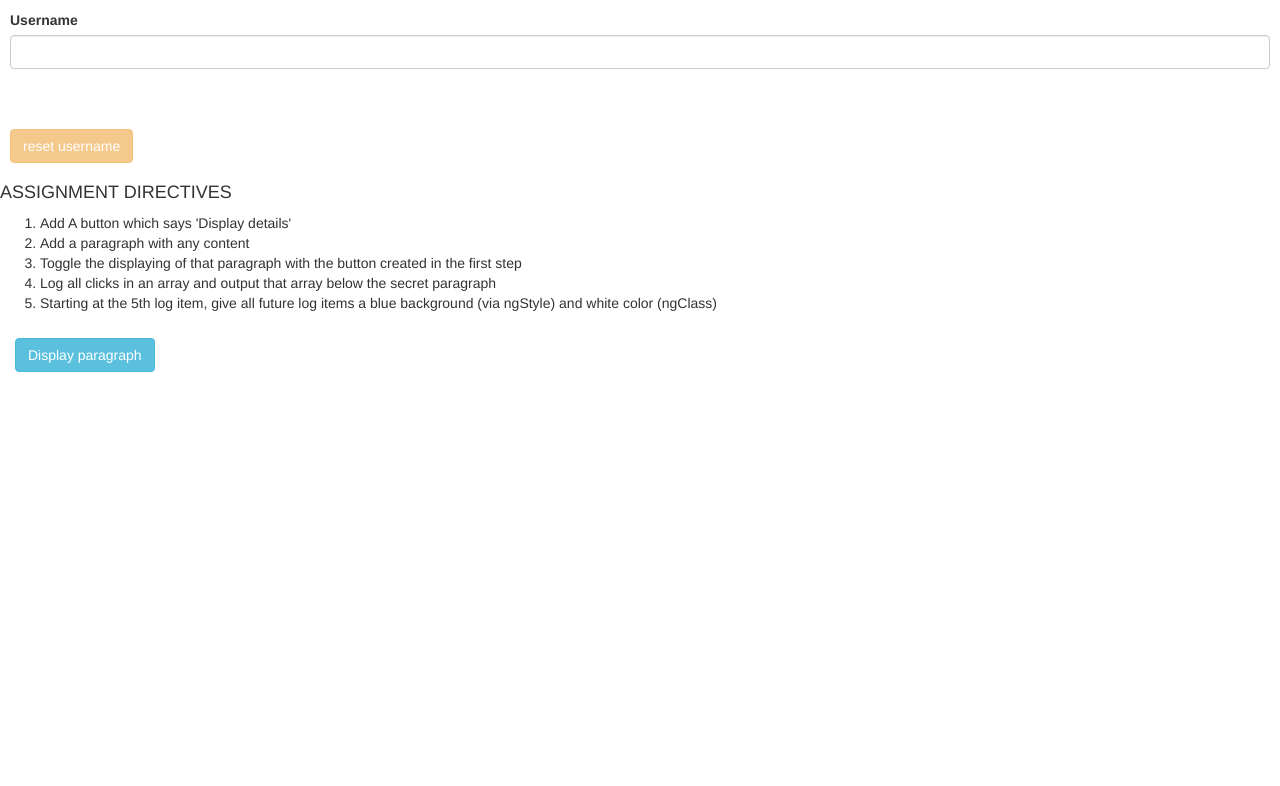
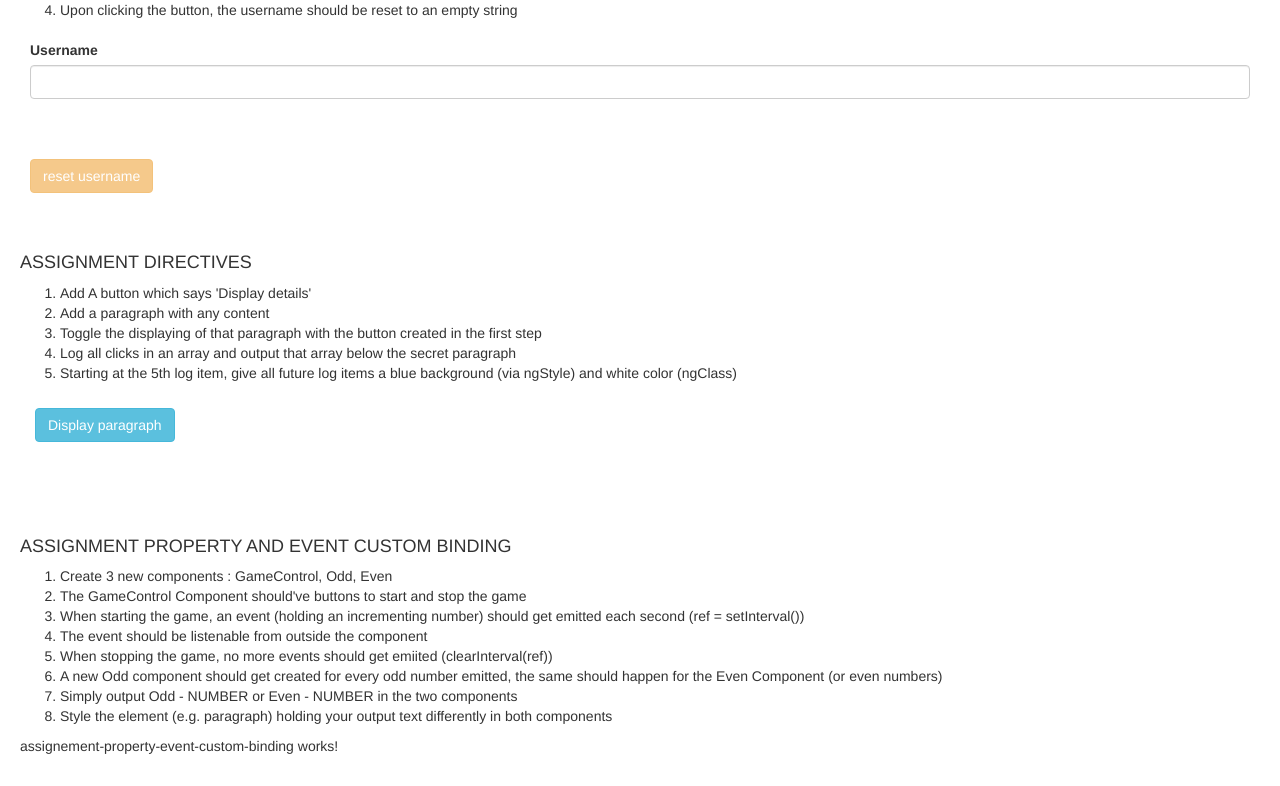
Before and after one commit to ii02735/learnAngular, an Angular app in the folder my-first-app/: page / in a window 1280 px wide. Shown: the part 895-1681 px from the top of the page. Before the commit the page ends 1312 px from the top, so only its background shows below. Built offline with nearby package versions, Linux system fonts and the light colour scheme.

Commit message:
[ANGULAR] Assignements WIP

```diff
--- a/my-first-app/src/app/app.component.css
+++ b/my-first-app/src/app/app.component.css
@@ -4,3 +4,7 @@
     display: block;
     margin: 20px;
 }
+
+.assignement {
+    padding: 20px;
+}
--- a/my-first-app/src/app/app.component.html
+++ b/my-first-app/src/app/app.component.html
@@ -8,6 +8,7 @@
 <div class="app-input-component"></div>
 <div class="app-input-component"></div>
 
+<div class="assignement">
     <h4>ASSIGNMENT DATABINDING</h4>
     <ol>
         <li>Add an input which updates a property ('username') with two-way-binding</li>
@@ -17,6 +18,9 @@
     </ol>
 
     <app-assignement-databinding></app-assignement-databinding>
+</div>
+
+<div class="assignement">
 
     <h4>ASSIGNMENT DIRECTIVES</h4>
     <ol>
@@ -28,3 +32,18 @@
     </ol>
 
     <app-assignement-directives></app-assignement-directives>
+</div>
+<div class="assignement">
+    <h4>ASSIGNMENT PROPERTY AND EVENT CUSTOM BINDING</h4>
+    <ol>
+        <li>Create 3 new components : GameControl, Odd, Even</li>
+        <li>The GameControl Component should've buttons to start and stop the game</li>
+        <li>When starting the game, an event (holding an incrementing number) should get emitted each second (ref = setInterval())</li>
+        <li>The event should be listenable from outside the component</li>
+        <li>When stopping the game, no more events should get emiited (clearInterval(ref))</li>
+        <li>A new Odd component should get created for every odd number emitted, the same should happen for the Even Component (or even numbers)</li>
+        <li>Simply output Odd - NUMBER or Even - NUMBER in the two components</li>
+        <li>Style the element (e.g. paragraph) holding your output text differently in both components</li>
+    </ol>
+    <app-assignement-property-event-custom-binding></app-assignement-property-event-custom-binding>
+</div>
--- a/my-first-app/src/app/app.module.ts
+++ b/my-first-app/src/app/app.module.ts
@@ -8,6 +8,7 @@ import { InputComponent } from './input/input.component';
 import { FormsModule } from '@angular/forms';
 import { AssignementDatabindingComponent } from './assignement-databinding/assignement-databinding.component';
 import { AssignementDirectivesComponent } from './assignement-directives/assignement-directives.component';
+import { AssignementPropertyEventCustomBindingComponent } from './assignement-property-event-custom-binding/assignement-property-event-custom-binding.component';
 
 @NgModule({
   declarations: [
@@ -16,7 +17,8 @@ import { AssignementDirectivesComponent } from './assignement-directives/assigne
     SecondComponentComponent,
     InputComponent,
     AssignementDatabindingComponent,
-    AssignementDirectivesComponent
+    AssignementDirectivesComponent,
+    AssignementPropertyEventCustomBindingComponent
   ],
   imports: [
     BrowserModule,
--- /dev/null
+++ b/my-first-app/src/app/assignement-property-event-custom-binding/assignement-property-event-custom-binding.component.html
@@ -0,0 +1 @@
+<p>assignement-property-event-custom-binding works!</p>
--- /dev/null
+++ b/my-first-app/src/app/assignement-property-event-custom-binding/assignement-property-event-custom-binding.component.ts
@@ -0,0 +1,15 @@
+import { Component, OnInit } from '@angular/core';
+
+@Component({
+  selector: 'app-assignement-property-event-custom-binding',
+  templateUrl: './assignement-property-event-custom-binding.component.html',
+  styleUrls: ['./assignement-property-event-custom-binding.component.css']
+})
+export class AssignementPropertyEventCustomBindingComponent implements OnInit {
+
+  constructor() { }
+
+  ngOnInit(): void {
+  }
+
+}
```
Also changed, not shown: my-first-app/src/app/assignement-property-event-custom-binding/assignement-property-event-custom-binding.component.css (added). Lines whose indentation alone changed are shown as unchanged.
